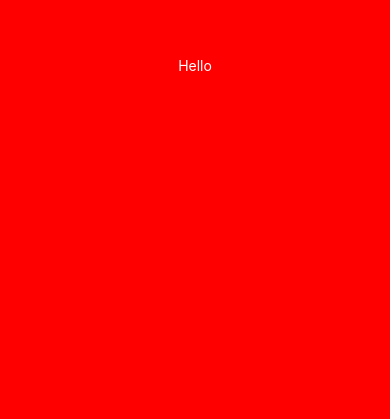
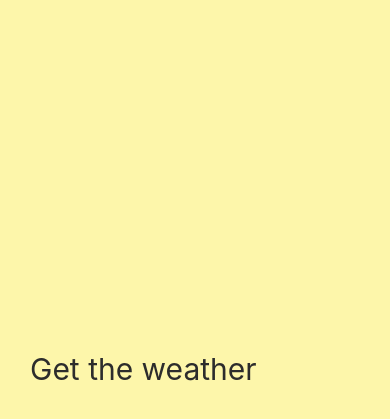
Before and after one commit to euijunh/weather-app-basic, a React Native app: screen / in a window 390 px wide. Shown: the part 357-776 px from the top of the page. Built offline with nearby package versions, Linux system fonts and the light colour scheme.

Commit message:
Add loading component

```diff
--- a/App.js
+++ b/App.js
@@ -1,22 +1,6 @@
 import React from "react";
-import { StyleSheet, Text, View } from "react-native";
+import Loading from "./Loading";
 
 export default function App() {
-  return (
-    <View style={styles.container}>
-      <Text style={styles.text}>Hello</Text>
-    </View>
-  );
+  return <Loading />;
 }
-
-const styles = StyleSheet.create({
-  container: {
-    flex: 1,
-    backgroundColor: "red",
-    alignItems: "center",
-    justifyContent: "center"
-  },
-  text: {
-    color: "white"
-  }
-});
--- /dev/null
+++ b/Loading.js
@@ -0,0 +1,24 @@
+import React from "react";
+import { StyleSheet, Text, View } from "react-native";
+
+export default function Loading() {
+  return (
+    <View style={styles.container}>
+      <Text style={styles.text}>Get the weather</Text>
+    </View>
+  );
+}
+
+const styles = StyleSheet.create({
+  container: {
+    flex: 1,
+    justifyContent: "flex-end",
+    paddingHorizontal: 30,
+    paddingVertical: 100,
+    backgroundColor: "#FDF6AA"
+  },
+  text: {
+    color: "#2c2c2c",
+    fontSize: 30
+  }
+});
```
